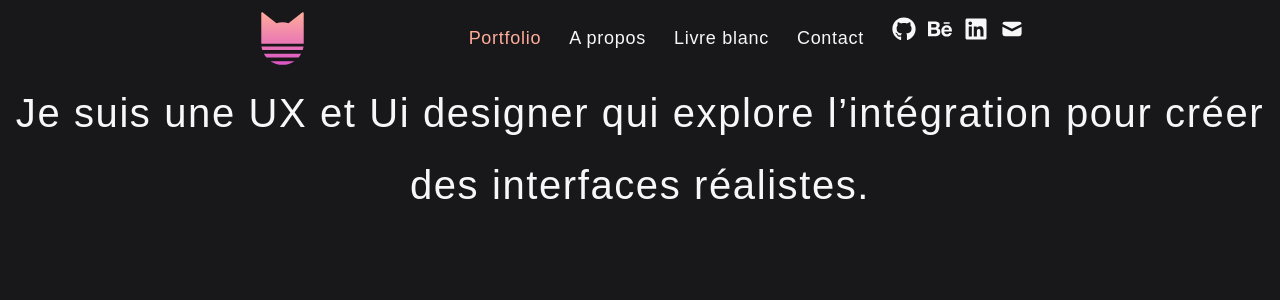
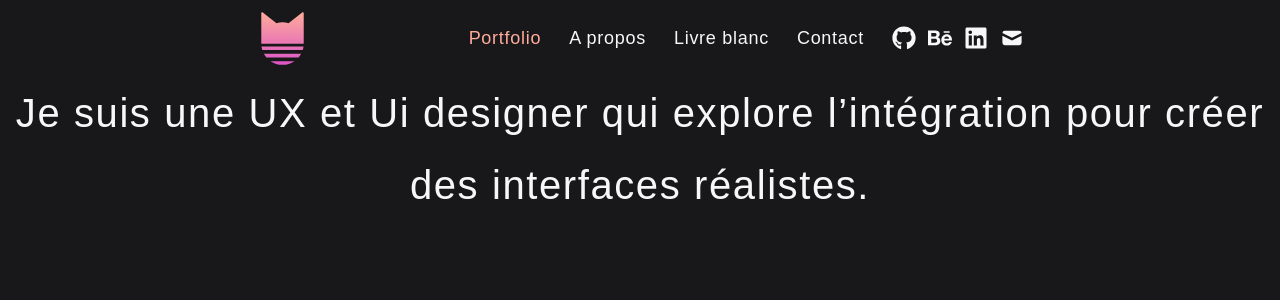
Before and after one commit to Assoghe/portfonextjs, a Next.js app: page / in a window 1280 px wide. Shown: the top 300 px of the page. Built offline with nearby package versions, Linux system fonts and the light colour scheme; a web font is replaced by a local one.

Commit message:
HeroSection > SocialNetwork > Align center icons

```diff
--- a/src/app/_components/navigation/SocialNetwork.tsx
+++ b/src/app/_components/navigation/SocialNetwork.tsx
@@ -4,7 +4,7 @@
 import { Button } from '../../ui/design-system/button/button';
 
 function SocialNetwork() {
-  return ( <div className="flex gap-3">
+  return ( <div className="flex gap-3 items-center">
             <Button
     icon={{icon: FaGithub}}
     iconTheme="neutral"
```
